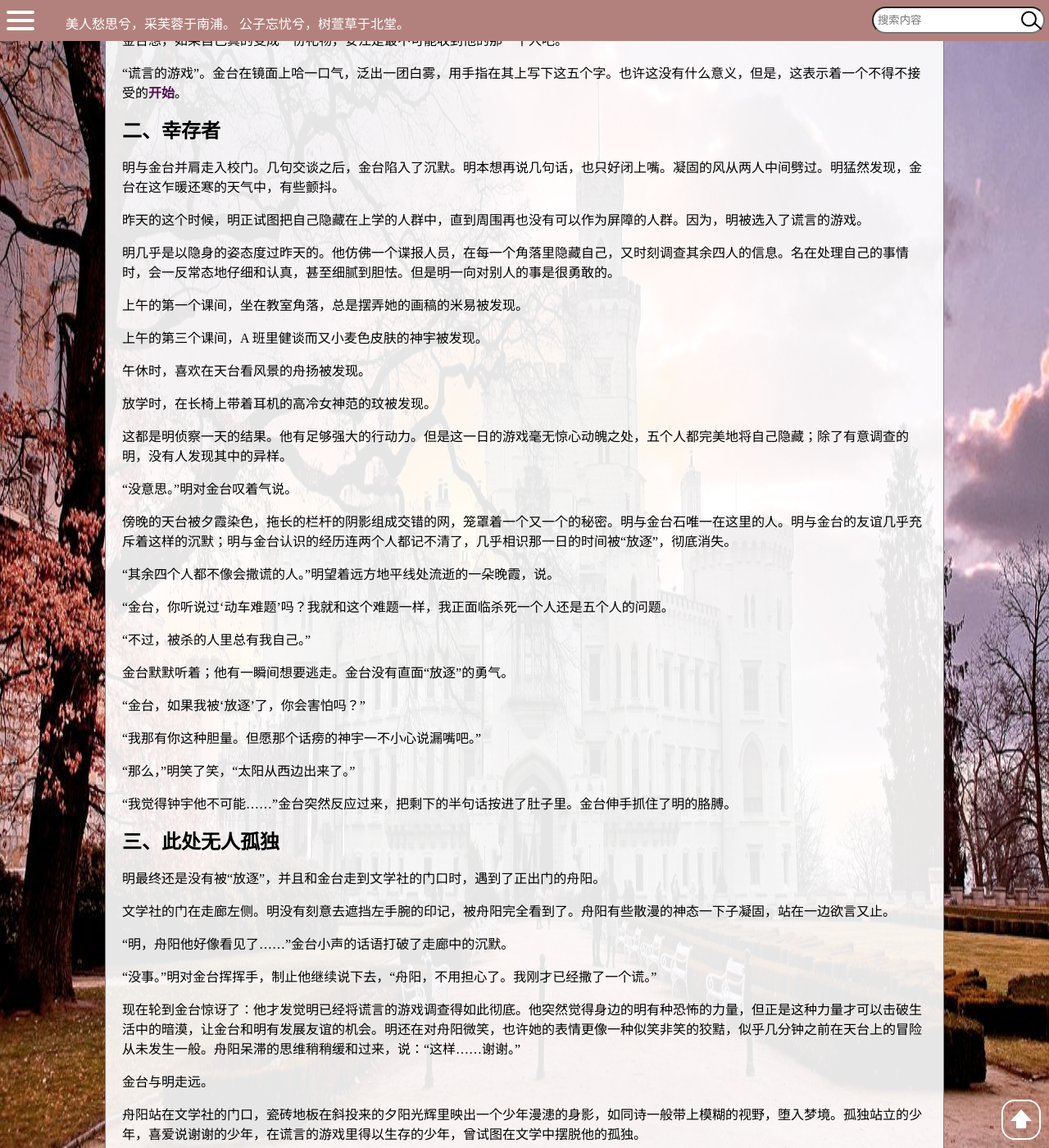
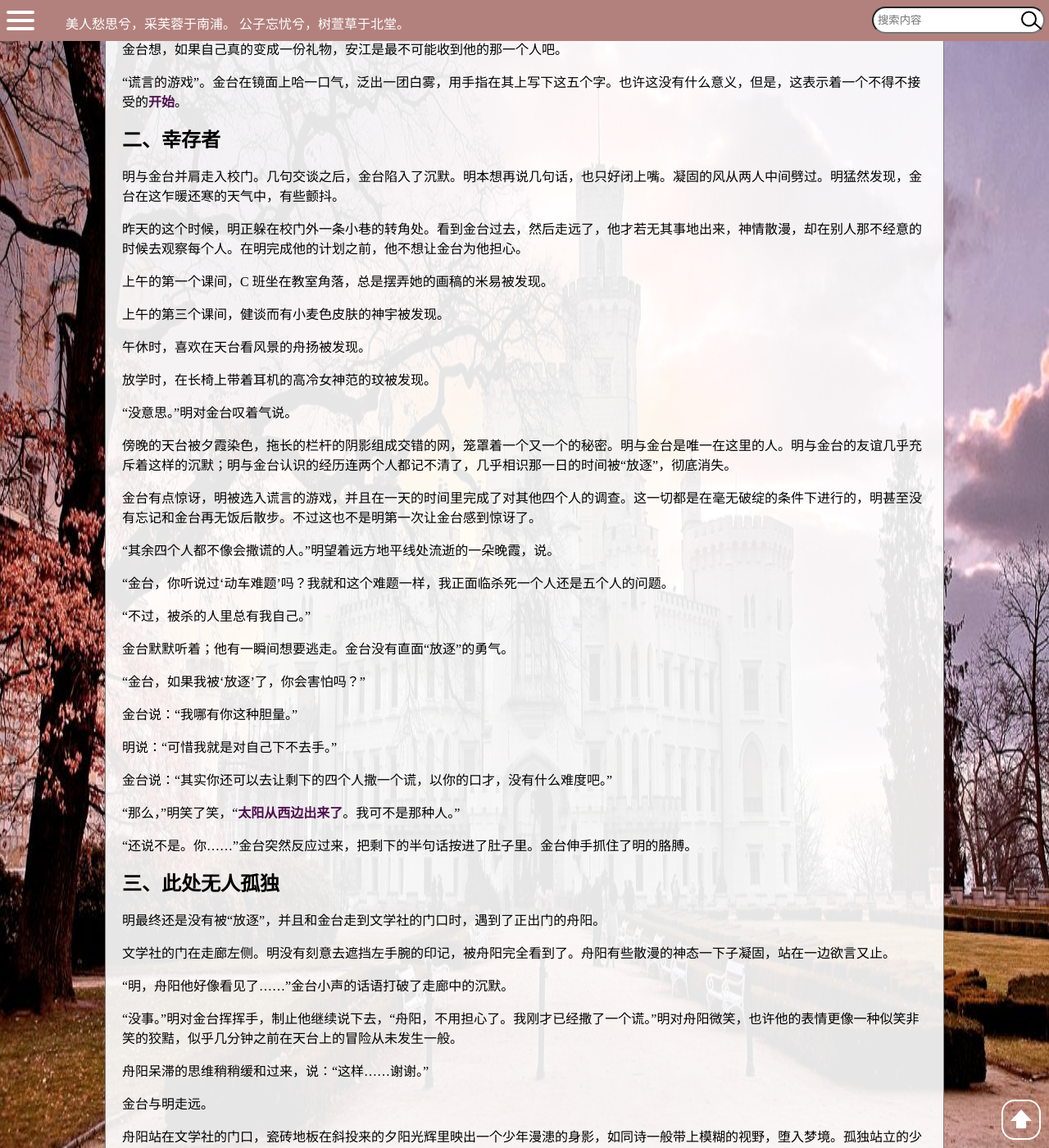
Before and after one commit to Wybxc/wybxc.github.io, a Jekyll site: the page built from _posts/2018-05-06-谎言的游戏.md, in a window 1280 px wide and 1400 px high, scrolled down 1137 px. Shown: the whole window at 82% size. Built offline with Jekyll 4.4.1, drawn with Linux system fonts in a browser that asks for light colours; some of the changed text lies outside the part shown.

Commit message:
"draft:谎言的游戏"

```diff
--- a/_posts/2018-05-06-谎言的游戏.md
+++ b/_posts/2018-05-06-谎言的游戏.md
@@ -3,9 +3,12 @@
 layout: default
 tags: [文学作品]
 ---
+
+## 引子
+
 “金台！”
 
-金台刚走近校门，就听见朋友明的招呼声。金台下意识的是想伸出左手做出回应，但他马上想到不可以把左手露出来。所以金台楞了一下，别扭地伸出右手。金台把左手紧藏在衣兜里，微笑着走上去，努力不让自己表现出异样。
+金台刚走近校门，就听见朋友明的招呼声。金台下意识地想伸出左手做出回应，但他马上想到不可以把左手露出来。所以金台楞了一下，别扭地伸出右手。金台把左手紧藏在衣兜里，微笑着走上去，努力不让自己表现出异样。
 
 明在校门口停下来等着金台。
 
@@ -15,9 +18,9 @@
 
 “决定在最后一刻撒一个谎，也只有你敢这么做。”金台和明并肩走入校门。
 
-“其实我到现在都在为这个鲁莽的决定而后悔。”
+明说：“其实我到现在都在为这个鲁莽的决定而后悔。”
 
-金台不发一言，看向远处的人群；与明不同，金台最害怕的就是在这个特殊的日子做出一个让以及后悔的决定。金台自认为没有明的魄力。
+金台不发一言，看向远处的人群；与明不同，金台最害怕的就是在这个特殊的日子做出一个让自己后悔的决定。金台自认为没有明的魄力。
 
 明见金台没有说话，也跟着沉默起来。明在教学楼门口与金台分开；在这之前，金台一直紧握左手，掩饰自己因恐惧而颤抖的灵魂。
 
@@ -27,7 +30,7 @@
 
 此刻，金台又一次感到这样地慌张：除了孩童时代被独自忘在家中一天的久远的经历，金台也不会想到今天的早晨和下午会有两次足以将他的心灵分割殆尽的慌乱。
 
-朦胧的朝阳斜透过窗帘，变成如同烙铁在熄灭时的昏暗的样子。
+朦胧的朝阳斜透过窗帘，变成如同烙铁在熄灭时的昏暗的颜色。
 
 但是现实已经是不可改变的了。金台的左手腕处确实出现了谎言的游戏的印记——代表缄默的黑口罩。金台站在镜子前，用右手捂住印记，不养自己看到这种厄运的来临。
 
@@ -35,9 +38,9 @@
 
 谎言的游戏，是一片长久地笼罩在金台的学校的恐怖。没有人说得清它的来历。每天清晨，有无人被选作游戏的参加者，被烙印上“缄默”的印记。一日的时间里，他们要在真实与虚假交迭的人群中，鼓手自己会谎言的沉默。
 
-金台把左手放进口袋，遮住手腕处的饮恨。金台望望镜中的自己，努力把自己的姿态调整到自然。
+金台把左手放进口袋，遮住手腕处的印痕。金台望望镜中的自己，努力把自己的姿态调整到自然。
 
-隐瞒自己参与者的身份，是谎言的游戏中一个不成文的约定。五个人在这一天中，要有一个人说一句假话，但只能有一句——说出第二句谎言的人将被“放逐”。但是，如果五个人有没有撒谎，五个人都会被“放逐”。这种游戏更像一场博弈的竞赛，但是没有受益者，唯一可以慰藉的是，别人可以利用参加者不能说谎这一点，套来一些作为谈资的真心话。为了保守自己的秘密，参加者才要隐瞒自己。
+隐瞒自己参与者的身份，是谎言的游戏中一个不成文的约定。五个人在这一天中，要有一个人说一句假话，但只能有一句——说出第二句谎言的人将被“放逐”。但是，如果五个人都没有撒谎，五个人都会被“放逐”。
 
 明在昨天的最后一刻，决定说一句谎言。金台在明身边陪着他；金台其实一直想要逃走，他没有去直面“放逐”的勇气。被“放逐”的人会从所有人的生活中消失。这是彻彻底底的消失，如同一滴水在大漠中蒸干，甚至连存在过的证明都不会留下。被“放逐”者从人们的记忆中消失。不，能留下来的东西还有一样，一份无来由的礼物，只记录他的名字，寄予最后一次聆听他的人。金台害怕，害怕自己最终只能变成一份只剩下名字的礼物，留给别人破译一个无意义的名号。
 
@@ -49,23 +52,21 @@
 
 明与金台并肩走入校门。几句交谈之后，金台陷入了沉默。明本想再说几句话，也只好闭上嘴。凝固的风从两人中间劈过。明猛然发现，金台在这乍暖还寒的天气中，有些颤抖。
 
-昨天的这个时候，明正试图把自己隐藏在上学的人群中，直到周围再也没有可以作为屏障的人群。因为，明被选入了谎言的游戏。
+昨天的这个时候，明正躲在校门外一条小巷的转角处。看到金台过去，然后走远了，他才若无其事地出来，神情散漫，却在别人那不经意的时候去观察每个人。在明完成他的计划之前，他不想让金台为他担心。
 
-明几乎是以隐身的姿态度过昨天的。他仿佛一个谍报人员，在每一个角落里隐藏自己，又时刻调查其余四人的信息。名在处理自己的事情时，会一反常态地仔细和认真，甚至细腻到胆怯。但是明一向对别人的事是很勇敢的。
+上午的第一个课间，C 班坐在教室角落，总是摆弄她的画稿的米易被发现。
 
-上午的第一个课间，坐在教室角落，总是摆弄她的画稿的米易被发现。
-
-上午的第三个课间，A 班里健谈而又小麦色皮肤的神宇被发现。
+上午的第三个课间，健谈而有小麦色皮肤的神宇被发现。
 
 午休时，喜欢在天台看风景的舟扬被发现。
 
 放学时，在长椅上带着耳机的高冷女神范的玟被发现。
 
-这都是明侦察一天的结果。他有足够强大的行动力。但是这一日的游戏毫无惊心动魄之处，五个人都完美地将自己隐藏；除了有意调查的明，没有人发现其中的异样。
-
 “没意思。”明对金台叹着气说。
 
-傍晚的天台被夕霞染色，拖长的栏杆的阴影组成交错的网，笼罩着一个又一个的秘密。明与金台石唯一在这里的人。明与金台的友谊几乎充斥着这样的沉默；明与金台认识的经历连两个人都记不清了，几乎相识那一日的时间被“放逐”，彻底消失。
+傍晚的天台被夕霞染色，拖长的栏杆的阴影组成交错的网，笼罩着一个又一个的秘密。明与金台是唯一在这里的人。明与金台的友谊几乎充斥着这样的沉默；明与金台认识的经历连两个人都记不清了，几乎相识那一日的时间被“放逐”，彻底消失。
+
+金台有点惊讶，明被选入谎言的游戏，并且在一天的时间里完成了对其他四个人的调查。这一切都是在毫无破绽的条件下进行的，明甚至没有忘记和金台再无饭后散步。不过这也不是明第一次让金台感到惊讶了。
 
 “其余四个人都不像会撒谎的人。”明望着远方地平线处流逝的一朵晚霞，说。
 
@@ -77,11 +78,15 @@
 
 “金台，如果我被‘放逐’了，你会害怕吗？”
 
-“我那有你这种胆量。但愿那个话痨的神宇一不小心说漏嘴吧。”
+金台说：“我哪有你这种胆量。”
 
-“那么，”明笑了笑，“太阳从西边出来了。”
+明说：“可惜我就是对自己下不去手。”
 
-“我觉得钟宇他不可能……”金台突然反应过来，把剩下的半句话按进了肚子里。金台伸手抓住了明的胳膊。
+金台说：“其实你还可以去让剩下的四个人撒一个谎，以你的口才，没有什么难度吧。”
+
+“那么，”明笑了笑，“**太阳从西边出来了**。我可不是那种人。”
+
+“还说不是。你……”金台突然反应过来，把剩下的半句话按进了肚子里。金台伸手抓住了明的胳膊。
 
 ## 三、此处无人孤独
 
@@ -91,9 +96,9 @@
 
 “明，舟阳他好像看见了……”金台小声的话语打破了走廊中的沉默。
 
-“没事。”明对金台挥挥手，制止他继续说下去，“舟阳，不用担心了。我刚才已经撒了一个谎。”
+“没事。”明对金台挥挥手，制止他继续说下去，“舟阳，不用担心了。我刚才已经撒了一个谎。”明对舟阳微笑，也许他的表情更像一种似笑非笑的狡黠，似乎几分钟之前在天台上的冒险从未发生一般。
 
-现在轮到金台惊讶了：他才发觉明已经将谎言的游戏调查得如此彻底。他突然觉得身边的明有种恐怖的力量，但正是这种力量才可以击破生活中的暗漠，让金台和明有发展友谊的机会。明还在对舟阳微笑，也许她的表情更像一种似笑非笑的狡黠，似乎几分钟之前在天台上的冒险从未发生一般。舟阳呆滞的思维稍稍缓和过来，说：“这样……谢谢。”
+舟阳呆滞的思维稍稍缓和过来，说：“这样……谢谢。”
 
 金台与明走远。
 
@@ -101,9 +106,9 @@
 
 上午的早些时候，舟阳在走廊里奔跑，追赶流逝的时间。从楼东边的文学社跑到最西边的教室，本来是无需这么匆忙的；但是舟阳作为副社长兼社团经理——其实更像专门打杂的职务，他一点都没有空余的时间。尤其是这一天，舟阳被选入谎言的游戏，他更要用匆忙掩饰自己。
 
-学生会、C 班，舟阳的身影掠过一个个敞开的门口。突然，迎面走来一个抱着一摞书的身影；周扬来不及刹车，毫无疑问地撞上了。
+学生会、C 班，舟阳的身影掠过一个个敞开的门口。突然，迎面走来一个抱着一摞书的身影；舟阳想刹车却来不及了。
 
-“呀！”被撞到的女生跌坐在地上，身边是散落一地的花花绿绿的书籍。舟阳则直接失去重心，趴到了一边。他翻身起来，看到女生坐在地上，揉着撞疼的胳膊；女生的手表被撞歪，但在她整过手表的那一瞬间，周扬看到了一个清晰的黑印，如同草丛中一朵愤然照看的鲜艳花朵，张放在白皙的手臂上，诉说着不可告人的隐藏。
+“呀！”被撞到的女生跌坐在地上，身边是散落一地的花花绿绿的书籍。舟阳则直接失去重心，趴到了一边。他翻身起来，看到女生坐在地上，揉着撞疼的胳膊；女生的手表被撞歪，但在她整过手表的那一瞬间，周扬看到了一个清晰的黑印，如同草丛中一朵愤然绽开的鲜艳花朵，张放在白皙的手臂上，诉说着不可告人的隐藏。
 
 “米易，对不起……没事吧？”舟阳赶紧过去，想把米易扶起来。
 
@@ -113,13 +118,15 @@
 
 米易的目光闪了一下。她撩了一下刘海，说：“你不会说出去吧。”
 
-舟阳自己知道，他肯定是不会说出去的；作为参与者，他明白被选中的心情。但他还是眨着眼，说：“那我拜托你一件事。”
+舟阳说：“那你要帮我做一件事。”
 
 米易抿了抿嘴，犹豫一会，答应下来。
 
-“其实也没什么，就是帮我的小说画一幅插图——来，给你手稿。”
+舟阳对米易轻声说了什么，然后从背包里拿出一个本子，递给米易。
 
-“只是画画的话，你完全不用威胁我的。”米易接过来，再说话时还特意加重了“威胁”两字。
+米易的表情释然：“只是这样，你完全不用威胁我的。”
+
+米易接过来，在说话时还特意加重了“威胁”两字。
 
 舟阳笑了笑。米易用平静的眼神看着他。
 
@@ -127,6 +134,28 @@
 
 “米易怎么这么着急跑出去……”苏梓的声音如同她的脚步一般轻盈，从教室后排飘到前排。走到米易的桌边，她向桌上一瞥，看到没有收起来的人像，停住脚步。
 
+“米易居然没把画收起来。”苏梓站在一边低头端详，“不过，画的帅哥不错。”她伸手拿起画。周围的同学围了上来。人群中间的苏梓抖一抖画，纸张振动的声音很小，覆盖在人群渐大的议论声下；但是金台还是听见了。他向米易的桌边望去；他也想凑过去，但是被左手仿佛真实的感觉压抑住想法。
 
+走廊里传来说话声，对话者的语调一快一慢。
+
+“那这件事就说定了，你先回班里去吧。——怎么围着这么多人？”金台能听出这声音似乎是A班的晓雨。
+
+“那是我的座位。光着急你的事了，忘了把画收起来了！”米易冲进教室，拨开人群，伸手去拿苏梓手中的画。但苏梓一缩手，米易扑了空。她站定，高声说：“把画还给我！”
+
+苏梓皱了一下眉头，却缩回手，丝毫没有交出画的意思。
+
+人群中附和着传出一个男声：“苏梓，别太过分了。把米易的画还给她吧。”
+
+“这么护着米易呀？可惜人家画的不是你！”苏梓的气势突然增强，她转手亮出了画的反面，在画像教过空白处，写着两个纤细却不小的字“舟阳”，不夺目却不容忽视。
+
+“舟阳是在 B 班吗？”
+
+“对。但是我看画的不像他啊。”周围的人议论纷纷。
+
+“苏梓，这不是……你别……”米易伸出手去，够到了画的一角。但苏梓也不放手，向后拉扯画纸；米易害怕画被扯坏，不敢太用力，只能跟着苏梓向前走，直到米易的身体抵到了桌子上，撑着桌子把身体向前探。
+
+苏梓嚣张地退后，没有发现脚下有一只笔，踏在上面，向后跌倒。米易来不及松手，那张无辜的画就从边缘的一角被撕裂。
+
+那一刻苏梓与米易的眼神是如此相似，又如此不同。苏梓本来只是想吓唬一下米易，但现在她只能站起来，躲在一边，嘴唇蠕动，想说些什么又无话可说。然后苏梓把半张破碎的画随便递给周围的人，慢慢走出了教室。米易的眼中似乎有几滴泪水，身边几个人递上关切的胶带。
 
 （未完待续）
```
